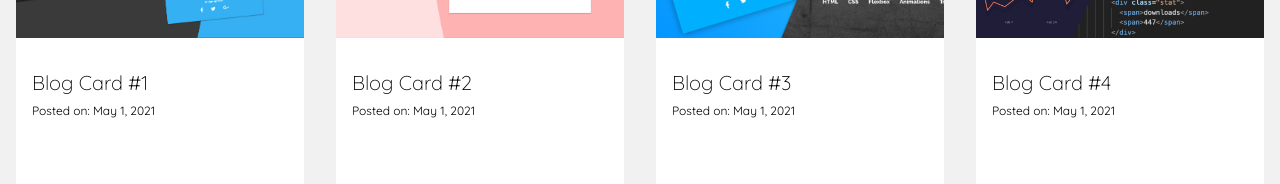
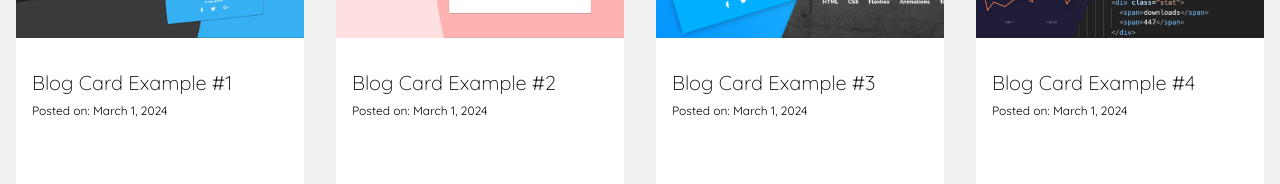
Before and after one commit to PhamNgocSonTech/DreamDiaryBlog, a Vue app: page /blogs in a window 1280 px wide. Shown: the part 342-526 px from the top of the page. Built offline with nearby package versions, Linux system fonts and the light colour scheme; no server answers.

Commit message:
#5 update components using Vue3 Composition API

```diff
--- a/package.json
+++ b/package.json
@@ -3,7 +3,7 @@
   "version": "0.1.0",
   "private": true,
   "scripts": {
-    "serve": "vue-cli-service serve",
+    "start": "vue-cli-service serve",
     "build": "vue-cli-service build",
     "lint": "vue-cli-service lint"
   },
--- a/src/components/BlogCard.vue
+++ b/src/components/BlogCard.vue
@@ -34,22 +34,35 @@
 </template>
 
 <script>
+import { computed } from "vue";
 import InlineSvg from "vue-inline-svg";
+import { useStore } from "vuex";
 export default {
   name: "Blog Card",
   props: ["post"],
-  setup() {},
   components: { InlineSvg },
-  computed: {
-    editPost() {
-      return this.$store.state.editPost;
-    },
+  setup() {
+    const store = useStore();
+    const editPost = computed(() => {
+      return store.state.editPost;
+    });
+
+    const getImgSrc = (photo) => {
+      return require(`../assets/blogCards/${photo}.jpg`);
+    };
+
+    return { editPost, getImgSrc };
   },
-  methods: {
-    getImgSrc(photo) {
-      return require(`../assets/blogCards/${photo}.jpg`);
-    },
-  },
+  // computed: {
+  //   editPost() {
+  //     return this.$store.state.editPost;
+  //   },
+  // },
+  // methods: {
+  //   getImgSrc(photo) {
+  //     return require(`../assets/blogCards/${photo}.jpg`);
+  //   },
+  // },
 };
 </script>
 
--- a/src/components/BlogPost.vue
+++ b/src/components/BlogPost.vue
@@ -34,20 +34,38 @@
 </template>
 
 <script>
+import { computed } from "vue";
+import { useStore } from "vuex";
 export default {
   name: "Blog Post",
   components: {},
   props: ["post"],
-  methods: {
-    getImgSrc(photo) {
+  setup() {
+    const store = useStore();
+    const userData = computed(() => {
+      return store.state.user;
+    });
+
+    const getImgSrc = (photo) => {
       return require(`../assets/blogPhotos/${photo}.jpg`);
-    },
+    };
+
+    return {
+      userData,
+      getImgSrc,
+      // post: props.post,
+    };
   },
-  computed: {
-    userData() {
-      return this.$store.state.user;
-    },
-  },
+  // methods: {
+  //   getImgSrc(photo) {
+  //     return require(`../assets/blogPhotos/${photo}.jpg`);
+  //   },
+  // },
+  // computed: {
+  //   userData() {
+  //     return this.$store.state.user;
+  //   },
+  // },
 };
 </script>
 
--- a/src/components/Modal.vue
+++ b/src/components/Modal.vue
@@ -1,20 +1,31 @@
 <template>
   <div class="modal">
     <div class="modal-content">
-      <p>{{ this.modalMessage }}</p>
+      <p>{{ modalMessage }}</p>
       <button @click="closeModal">Close</button>
     </div>
   </div>
 </template>
 
 <script>
+// import { defineEmits } from "vue";
 export default {
   props: ["modalMessage"],
-  methods: {
-    closeModal() {
-      this.$emit("close-modal");
-    },
+  setup(props, { emit }) {
+    const closeModal = () => {
+      emit("close-modal");
+    };
+
+    return {
+      closeModal,
+      // modalMessage,
+    };
   },
+  // methods: {
+  //   closeModal() {
+  //     this.$emit("close-modal");
+  //   },
+  // },
 };
 </script>
 
--- a/src/store/index.js
+++ b/src/store/index.js
@@ -14,27 +14,27 @@ const storeData = {
   state: {
     sampleBlogCards: [
       {
-        blogTitle: "Blog Card #1",
+        blogTitle: "Blog Card Example #1",
         blogCoverPhoto: "stock-1",
-        blogDate: "May 1, 2021",
+        blogDate: "March 1, 2024",
       },
 
       {
-        blogTitle: "Blog Card #2",
+        blogTitle: "Blog Card Example #2",
         blogCoverPhoto: "stock-2",
-        blogDate: "May 1, 2021",
+        blogDate: "March 1, 2024",
       },
 
       {
-        blogTitle: "Blog Card #3",
+        blogTitle: "Blog Card Example #3",
         blogCoverPhoto: "stock-3",
-        blogDate: "May 1, 2021",
+        blogDate: "March 1, 2024",
       },
 
       {
-        blogTitle: "Blog Card #4",
+        blogTitle: "Blog Card Example #4",
         blogCoverPhoto: "stock-4",
-        blogDate: "May 1, 2021",
+        blogDate: "March 1, 2024",
       },
     ],
     editPost: null,
--- a/src/views/ForgotPassword.vue
+++ b/src/views/ForgotPassword.vue
@@ -37,38 +37,74 @@ import Loading from "@/components/Loading.vue";
 import InlineSvg from "vue-inline-svg";
 import { auth } from "../firebase/firebaseInit";
 import { sendPasswordResetEmail } from "firebase/auth";
-
+import { ref } from "vue";
 export default {
   name: "Forgot Password",
   components: { InlineSvg, Modal, Loading },
-  data() {
+  setup() {
+    const email = ref(null);
+    const modalActive = ref(false);
+    const modalMessage = ref("");
+    const loading = ref(null);
+
+    const resetPassword = () => {
+      loading.value = true;
+      sendPasswordResetEmail(auth, email.value)
+        .then(() => {
+          modalMessage.value =
+            "If you have account in Blog. You can see a mail";
+          loading.value = false;
+          modalActive.value = true;
+        })
+        .catch((error) => {
+          modalMessage.value = error.message;
+          loading.value = false;
+          modalActive.value = true;
+        });
+    };
+    const closeModal = () => {
+      modalActive.value = !modalActive.value;
+      email.value = "";
+    };
+
     return {
-      email: null,
-      modalActive: false,
-      modalMessage: "",
-      loading: null,
+      email,
+      modalActive,
+      modalMessage,
+      loading,
+      resetPassword,
+      closeModal,
     };
   },
-  methods: {
-    resetPassword() {
-      this.loading = true;
-      sendPasswordResetEmail(auth, this.email)
-        .then(() => {
-          this.modalMessage = "If you have account in Blog. You can see a mail";
-          this.loading = false;
-          this.modalActive = true;
-        })
-        .catch((error) => {
-          this.modalMessage = error.message;
-          this.loading = false;
-          this.modalActive = true;
-        });
-    },
-    closeModal() {
-      this.modalActive = !this.modalActive;
-      this.email = "";
-    },
-  },
+
+  // data() {
+  //   return {
+  //     email: null,
+  //     modalActive: false,
+  //     modalMessage: "",
+  //     loading: null,
+  //   };
+  // },
+  // methods: {
+  //   resetPassword() {
+  //     this.loading = true;
+  //     sendPasswordResetEmail(auth, this.email)
+  //       .then(() => {
+  //         this.modalMessage = "If you have account in Blog. You can see a mail";
+  //         this.loading = false;
+  //         this.modalActive = true;
+  //       })
+  //       .catch((error) => {
+  //         this.modalMessage = error.message;
+  //         this.loading = false;
+  //         this.modalActive = true;
+  //       });
+  //   },
+  //   closeModal() {
+  //     this.modalActive = !this.modalActive;
+  //     this.email = "";
+  //   },
+  // },
 };
 </script>
 
--- a/src/views/Home.vue
+++ b/src/views/Home.vue
@@ -37,12 +37,24 @@
 import BlogPost from "@/components/BlogPost.vue";
 import BlogCard from "@/components/BlogCard.vue";
 import InlineSvg from "vue-inline-svg";
-
+import { computed } from "vue";
+import { useStore } from "vuex";
 export default {
   name: "Home",
   components: { BlogPost, BlogCard, InlineSvg },
-  data() {
+  setup() {
+    const store = useStore();
+
+    const sampleBlogCards = computed(() => {
+      return store.state.sampleBlogCards;
+    });
+
+    const userData = computed(() => {
+      return store.state.user;
+    });
     return {
+      sampleBlogCards,
+      userData,
       welcomeScreen: {
         title: "Welcome to Dream Diary Blogs",
         blogPost:
@@ -66,14 +78,39 @@ export default {
       ],
     };
   },
-  computed: {
-    sampleBlogCards() {
-      return this.$store.state.sampleBlogCards;
-    },
-    userData() {
-      return this.$store.state.user;
-    },
-  },
+  // data() {
+  //   return {
+  //     welcomeScreen: {
+  //       title: "Welcome to Dream Diary Blogs",
+  //       blogPost:
+  //         "Weekly blog article with all things programming including HTML, CSS and JS.",
+  //       welcomeScreen: true,
+  //       photo: "coding",
+  //     },
+
+  //     sampleBlogPost: [
+  //       {
+  //         title: "This is a Filter Title 1",
+  //         blogHTML: "This is a filter blog post title",
+  //         blogCoverPhoto: "beautiful-stories",
+  //       },
+
+  //       {
+  //         title: "This is a Filter Title 2",
+  //         blogHTML: "This is a filter blog post title",
+  //         blogCoverPhoto: "designed-for-everyone",
+  //       },
+  //     ],
+  //   };
+  // },
+  // computed: {
+  //   sampleBlogCards() {
+  //     return this.$store.state.sampleBlogCards;
+  //   },
+  //   userData() {
+  //     return this.$store.state.user;
+  //   },
+  // },
 };
 </script>
 
```
